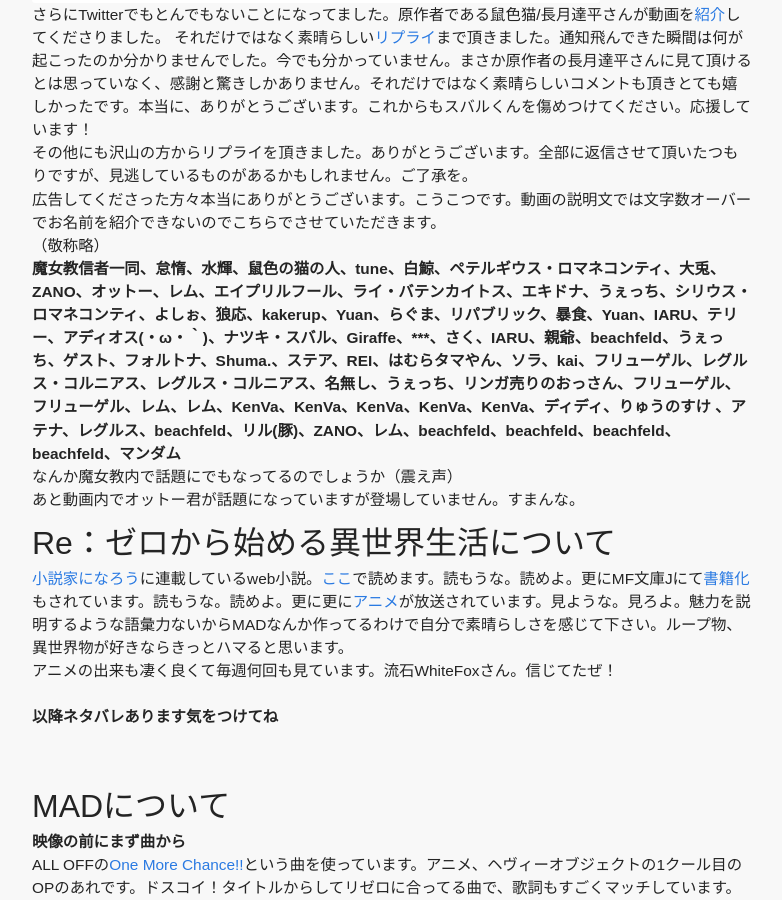
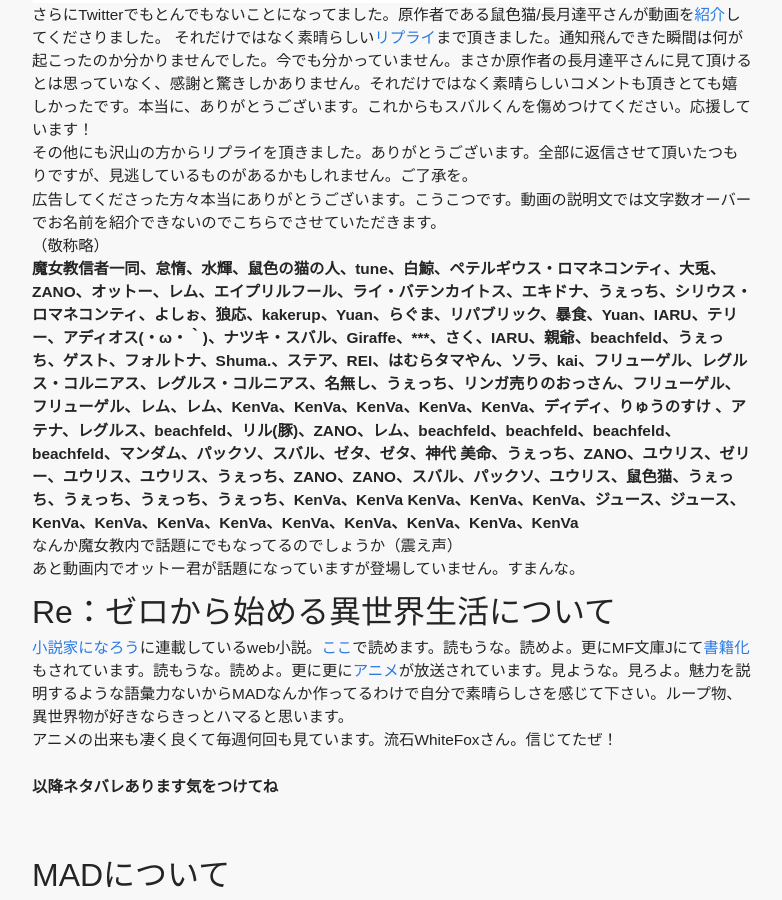
Before and after one commit to kuruppa0616/kuruppa0616.github.io, a Jekyll site: the page built from _posts/2016-04-02-rezeo_mad.markdown, in a window 1280 px wide and 900 px high, scrolled down 863 px. Shown: the whole window, without its empty margins (248-1030 px from the left). Built offline with Jekyll 4.4.1, drawn with Linux system fonts in a browser that asks for light colours; comment, search, counter and statistics services are not loaded.

Commit message:
2016/11/1

```diff
--- a/_posts/2016-04-02-rezeo_mad.markdown
+++ b/_posts/2016-04-02-rezeo_mad.markdown
@@ -36,7 +36,8 @@
 広告してくださった方々本当にありがとうございます。こうこつです。動画の説明文では文字数オーバーでお名前を紹介できないのでこちらでさせていただきます。
 
 （敬称略）
-<b>魔女教信者一同、怠惰、水輝、鼠色の猫の人、tune、白鯨、ペテルギウス・ロマネコンティ、大兎、ZANO、オットー、レム、エイプリルフール、ライ・バテンカイトス、エキドナ、うぇっち、シリウス・ロマネコンティ、よしぉ、狼応、kakerup、Yuan、らぐま、リパブリック、暴食、Yuan、IARU、テリー、アディオス(・ω・｀)、ナツキ・スバル、Giraffe、\***、さく、IARU、親爺、beachfeld、うぇっち、ゲスト、フォルトナ、Shuma.、ステア、REI、はむらタマやん、ソラ、kai、フリューゲル、レグルス・コルニアス、レグルス・コルニアス、名無し、うぇっち、リンガ売りのおっさん、フリューゲル、フリューゲル、レム、レム、KenVa、KenVa、KenVa、KenVa、KenVa、ディディ、りゅうのすけ	、アテナ、レグルス、beachfeld、リル(豚)、ZANO、レム、beachfeld、beachfeld、beachfeld、beachfeld、マンダム</b>
+<b>魔女教信者一同、怠惰、水輝、鼠色の猫の人、tune、白鯨、ペテルギウス・ロマネコンティ、大兎、ZANO、オットー、レム、エイプリルフール、ライ・バテンカイトス、エキドナ、うぇっち、シリウス・ロマネコンティ、よしぉ、狼応、kakerup、Yuan、らぐま、リパブリック、暴食、Yuan、IARU、テリー、アディオス(・ω・｀)、ナツキ・スバル、Giraffe、\***、さく、IARU、親爺、beachfeld、うぇっち、ゲスト、フォルトナ、Shuma.、ステア、REI、はむらタマやん、ソラ、kai、フリューゲル、レグルス・コルニアス、レグルス・コルニアス、名無し、うぇっち、リンガ売りのおっさん、フリューゲル、フリューゲル、レム、レム、KenVa、KenVa、KenVa、KenVa、KenVa、ディディ、りゅうのすけ	、アテナ、レグルス、beachfeld、リル(豚)、ZANO、レム、beachfeld、beachfeld、beachfeld、beachfeld、マンダム、パックソ、スバル、ゼタ、ゼタ、神代 美命、うぇっち、ZANO、ユウリス、ゼリー、ユウリス、ユウリス、うぇっち、ZANO、ZANO、スバル、パックソ、ユウリス、鼠色猫、うぇっち、うぇっち、うぇっち、うぇっち、KenVa、KenVa
+KenVa、KenVa、KenVa、ジュース、ジュース、KenVa、KenVa、KenVa、KenVa、KenVa、KenVa、KenVa、KenVa、KenVa</b>
 なんか魔女教内で話題にでもなってるのでしょうか（震え声）
 あと動画内でオットー君が話題になっていますが登場していません。すまんな。
 
--- a/_posts/2016-09-10-Christ_mad.markdown
+++ b/_posts/2016-09-10-Christ_mad.markdown
@@ -17,6 +17,9 @@
 
 ## 異世界迷宮の最深部を目指そう ##
 [小説家になろう](http://ncode.syosetu.com/n0089bk/)で連載しているweb小説です。[オーラバーラップ文庫](http://over-lap.co.jp/narou/906866793/)から書籍化もしています。一見安直なタイトルですがあまり最深部を目指しません。それどころか最近知らないうちになろうでのジャンルがヒューマンドラマ〔文芸〕に変わってて爆笑しました。まぁ色々とアレな展開がありますが感動的で熱い展開がありますので読みましょう。そして買いましょう。噂では売上が危ないらしいので。素晴らしい展開を演出している作者さんの訳の分からないセンスもとても素晴らしいです。「<ruby><rb>過密次元の真冬</rb><rp>《</rp><rt>ディ・オーバーウィンター</rt><rp>》</rp></ruby>」「私は<ruby><rb>世界</rb><rp>《</rp><rt>アナタ</rt><rp>》</rp></ruby>を置いていく」のような魔法名や詠唱から「朋友は三十層まで来てくれた。ゆえに、剣は持ち主に貴方を選ぶのです。」みたいなサブタイまでセンスが滲み出ています。正直かなり厨二臭いですが僕は大好きです。というかこのセンスで物語が成り立っているような気がします。「わかる」「それな」って言う人はとりあえず読みましょう。そして買いましょう。書籍版ではイラストの鵜飼沙樹さんの素晴らしいイラストもあります。ほんとうに素晴らしいです。ロリの裸もあります。買おうね。
+前回と同じく広告してくださった方の名前をここで挙げさせてもらいます。
+（敬称略）
+<b>pyc225、wtb、蒼々、874、もっちぃー、874、葉船、梅坊主、白黒灰時計、874、蒼緋、蒼緋</b>
 
 
 以降毎度のことながらネタバレ含みます。気をつけてね。
```
